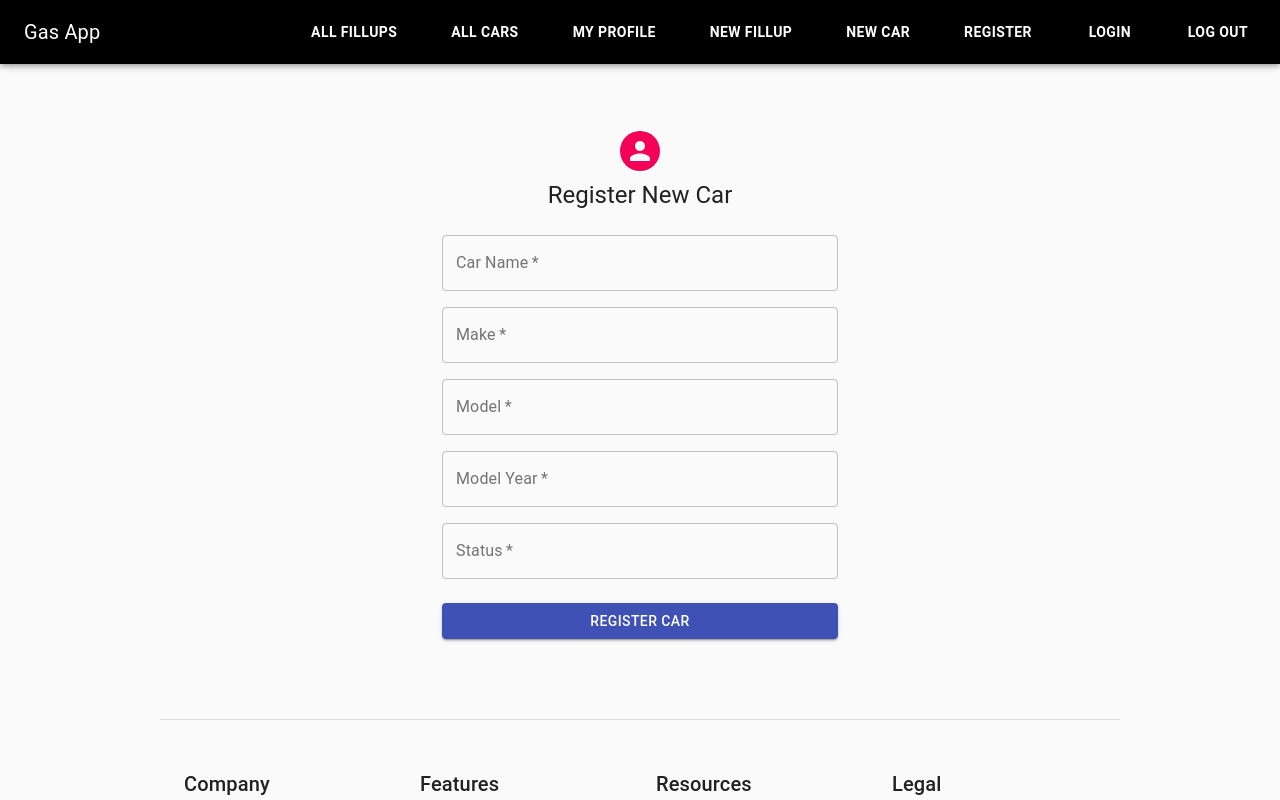
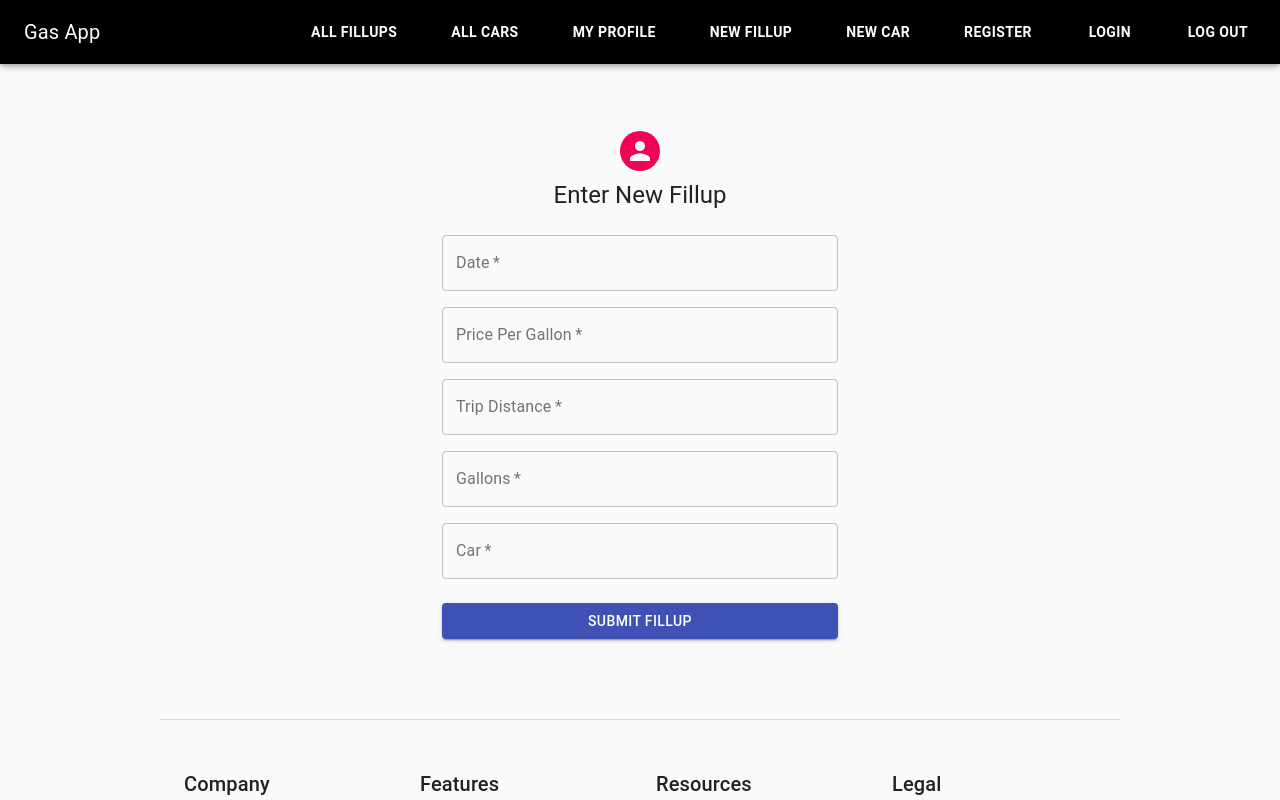
Before and after one commit to aesakof/gas-app-v2, a React (Create React App) app in the folder react-frontend/: page /fillups/register in a window 1280 px wide. Shown: the top 800 px of the page. Built offline with nearby package versions, Linux system fonts and the light colour scheme.

Commit message:
CRUD (5) Create and Edit Fillup pages

```diff
--- a/react-frontend/src/components/CreateFillup.js
+++ b/react-frontend/src/components/CreateFillup.js
@@ -35,11 +35,11 @@ export default function CreateFillup() {
 
     const history = useHistory();
 	const initialFormData = Object.freeze({
-        car_name: '',
-        make: '',
-        model: '',
-        model_year: '',
-        status: ''
+        date: '',
+        price_per_gallon: '',
+        trip_distance: '',
+        gallons: '',
+        car: ''
 	});
 
 	const [formData, updateFormData] = useState(initialFormData);
@@ -56,16 +56,16 @@ export default function CreateFillup() {
         console.log(localStorage.getItem('access_token'));
 		e.preventDefault();
 		axiosInstance
-			.post('/cars/create/', {
+			.post('/fillups/create/', {
                 username: 1,
-                name: formData.car_name,
-                make: formData.make,
-                model: formData.model,
-                model_year: parseInt(formData.model_year),
-                status: formData.status
+                date: formData.date,
+                price_per_gallon: parseFloat(formData.price_per_gallon),
+                trip_distance: parseFloat(formData.trip_distance),
+                gallons: parseFloat(formData.gallons),
+                car: 1
 			})
 			.then((res) => {
-				history.push('/cars/');
+				history.push('/fillups/');
 			});
 	};
 
@@ -77,7 +77,7 @@ export default function CreateFillup() {
 			<div className={classes.paper}>
 				<Avatar className={classes.avatar}></Avatar>
 				<Typography component="h1" variant="h5">
-					Register New Car
+					Enter New Fillup
 				</Typography>
 				<form className={classes.form} noValidate>
 					<Grid container spacing={2}>
@@ -86,10 +86,10 @@ export default function CreateFillup() {
 								variant="outlined"
 								required
 								fullWidth
-								id="car_name"
-								label="Car Name"
-								name="car_name"
-								autoComplete="car_name"
+								id="date"
+								label="Date"
+								name="date"
+								autoComplete="date"
 								onChange={handleChange}
 							/>
 						</Grid>
@@ -98,10 +98,10 @@ export default function CreateFillup() {
 								variant="outlined"
 								required
 								fullWidth
-								id="make"
-								label="Make"
-								name="make"
-								autoComplete="make"
+								id="price_per_gallon"
+								label="Price Per Gallon"
+								name="price_per_gallon"
+								autoComplete="price_per_gallon"
 								onChange={handleChange}
 							/>
 						</Grid>
@@ -110,10 +110,10 @@ export default function CreateFillup() {
 								variant="outlined"
 								required
 								fullWidth
-								id="model"
-								label="Model"
-								name="model"
-								autoComplete="model"
+								id="trip_distance"
+								label="Trip Distance"
+								name="trip_distance"
+								autoComplete="trip_distance"
 								onChange={handleChange}
 							/>
 						</Grid>
@@ -122,10 +122,10 @@ export default function CreateFillup() {
 								variant="outlined"
 								required
 								fullWidth
-								id="model_year"
-								label="Model Year"
-								name="model_year"
-								autoComplete="model_year"
+								id="gallons"
+								label="Gallons"
+								name="gallons"
+								autoComplete="gallons"
 								onChange={handleChange}
 							/>
 						</Grid>
@@ -134,10 +134,10 @@ export default function CreateFillup() {
 								variant="outlined"
 								required
 								fullWidth
-								id="status"
-								label="Status"
-								name="status"
-								autoComplete="status"
+								id="car"
+								label="Car"
+								name="car"
+								autoComplete="car"
 								onChange={handleChange}
 							/>
 						</Grid>
@@ -150,7 +150,7 @@ export default function CreateFillup() {
 						className={classes.submit}
 						onClick={handleSubmit}
 					>
-						Register Car
+						Submit Fillup
 					</Button>
 				</form>
 			</div>
--- a/react-frontend/src/components/EditFillup.js
+++ b/react-frontend/src/components/EditFillup.js
@@ -1,4 +1,4 @@
-import React, { useEffect, useState } from 'react';
+import React, { useState, useEffect } from 'react';
 import axiosInstance from '../axios';
 import { useHistory, useParams } from 'react-router-dom';
 //MaterialUI
@@ -31,29 +31,29 @@ const useStyles = makeStyles((theme) => ({
 	},
 }));
 
-export default function EditFillup() {
+export default function CreateFillup() {
 
     const history = useHistory();
     const { id } = useParams();
 	const initialFormData = Object.freeze({
-        car_name: '',
-        make: '',
-        model: '',
-        model_year: '',
-        status: ''
+        date: '',
+        price_per_gallon: '',
+        trip_distance: '',
+        gallons: '',
+        car: ''
 	});
 
 	const [formData, updateFormData] = useState(initialFormData);
 
     useEffect(() => {
-        axiosInstance.get('/cars/edit/cardetail/' + id).then((res) => {
+        axiosInstance.get('/fillups/edit/fillupdetail/' + id).then((res) => {
             updateFormData({
                 ...formData,
-                ['car_name']: res.data.name,
-                ['make']: res.data.make,
-                ['model']: res.data.model,
-                ['model_year']: res.data.model_year,
-                ['status']: res.data.status,
+                ['date']: res.data.date,
+                ['price_per_gallon']: res.data.price_per_gallon,
+                ['trip_distance']: res.data.trip_distance,
+                ['gallons']: res.data.gallons,
+                ['car']: res.data.car,
             });
             console.log(res.data);
         });
@@ -68,18 +68,19 @@ export default function EditFillup() {
 	};
 
 	const handleSubmit = (e) => {
+        console.log(localStorage.getItem('access_token'));
 		e.preventDefault();
 		axiosInstance
-			.put('/cars/edit/' + id + '/', {
+            .put('/fillups/edit/' + id + '/', {
                 username: 1,
-                name: formData.car_name,
-                make: formData.make,
-                model: formData.model,
-                model_year: parseInt(formData.model_year),
-                status: formData.status
+                date: formData.date,
+                price_per_gallon: parseFloat(formData.price_per_gallon),
+                trip_distance: parseFloat(formData.trip_distance),
+                gallons: parseFloat(formData.gallons),
+                car: 1
 			})
 			.then((res) => {
-				history.push('/cars/');
+				history.push('/fillups/');
 			});
 	};
 
@@ -91,7 +92,7 @@ export default function EditFillup() {
 			<div className={classes.paper}>
 				<Avatar className={classes.avatar}></Avatar>
 				<Typography component="h1" variant="h5">
-					Register New Car
+					Edit Fillup
 				</Typography>
 				<form className={classes.form} noValidate>
 					<Grid container spacing={2}>
@@ -100,11 +101,11 @@ export default function EditFillup() {
 								variant="outlined"
 								required
 								fullWidth
-								id="car_name"
-								label="Car Name"
-								name="car_name"
-								autoComplete="car_name"
-                                value={formData.car_name}
+								id="date"
+								label="Date"
+								name="date"
+								autoComplete="date"
+                                value={formData.date}
 								onChange={handleChange}
 							/>
 						</Grid>
@@ -113,11 +114,11 @@ export default function EditFillup() {
 								variant="outlined"
 								required
 								fullWidth
-								id="make"
-								label="Make"
-								name="make"
-								autoComplete="make"
-                                value={formData.make}
+								id="price_per_gallon"
+								label="Price Per Gallon"
+								name="price_per_gallon"
+								autoComplete="price_per_gallon"
+                                value={formData.price_per_gallon}
 								onChange={handleChange}
 							/>
 						</Grid>
@@ -126,11 +127,11 @@ export default function EditFillup() {
 								variant="outlined"
 								required
 								fullWidth
-								id="model"
-								label="Model"
-								name="model"
-								autoComplete="model"
-                                value={formData.model}
+								id="trip_distance"
+								label="Trip Distance"
+								name="trip_distance"
+								autoComplete="trip_distance"
+                                value={formData.trip_distance}
 								onChange={handleChange}
 							/>
 						</Grid>
@@ -139,11 +140,11 @@ export default function EditFillup() {
 								variant="outlined"
 								required
 								fullWidth
-								id="model_year"
-								label="Model Year"
-								name="model_year"
-								autoComplete="model_year"
-                                value={formData.model_year}
+								id="gallons"
+								label="Gallons"
+								name="gallons"
+								autoComplete="gallons"
+                                value={formData.gallons}
 								onChange={handleChange}
 							/>
 						</Grid>
@@ -152,11 +153,11 @@ export default function EditFillup() {
 								variant="outlined"
 								required
 								fullWidth
-								id="status"
-								label="Status"
-								name="status"
-								autoComplete="status"
-                                value={formData.status}
+								id="car"
+								label="Car"
+								name="car"
+								autoComplete="car"
+                                value={formData.car}
 								onChange={handleChange}
 							/>
 						</Grid>
@@ -169,7 +170,7 @@ export default function EditFillup() {
 						className={classes.submit}
 						onClick={handleSubmit}
 					>
-						Update Car
+						Submit Fillup
 					</Button>
 				</form>
 			</div>
--- a/react-frontend/src/components/Fillups.js
+++ b/react-frontend/src/components/Fillups.js
@@ -74,7 +74,7 @@ function Fillups() {
                     variant="contained"
                     color="primary"
                 >
-                    Register New Car
+                    Enter New Fillup
                 </Button>
                 <br></br>
                 <TableContainer component={Paper}>
--- a/react-frontend/src/components/editcar.js
+++ b/react-frontend/src/components/editcar.js
@@ -91,7 +91,7 @@ export default function EditCar() {
 			<div className={classes.paper}>
 				<Avatar className={classes.avatar}></Avatar>
 				<Typography component="h1" variant="h5">
-					Register New Car
+					Edit Car
 				</Typography>
 				<form className={classes.form} noValidate>
 					<Grid container spacing={2}>
```
Also changed, not shown: 1 other file (tests, documents, lock files or other folders).
